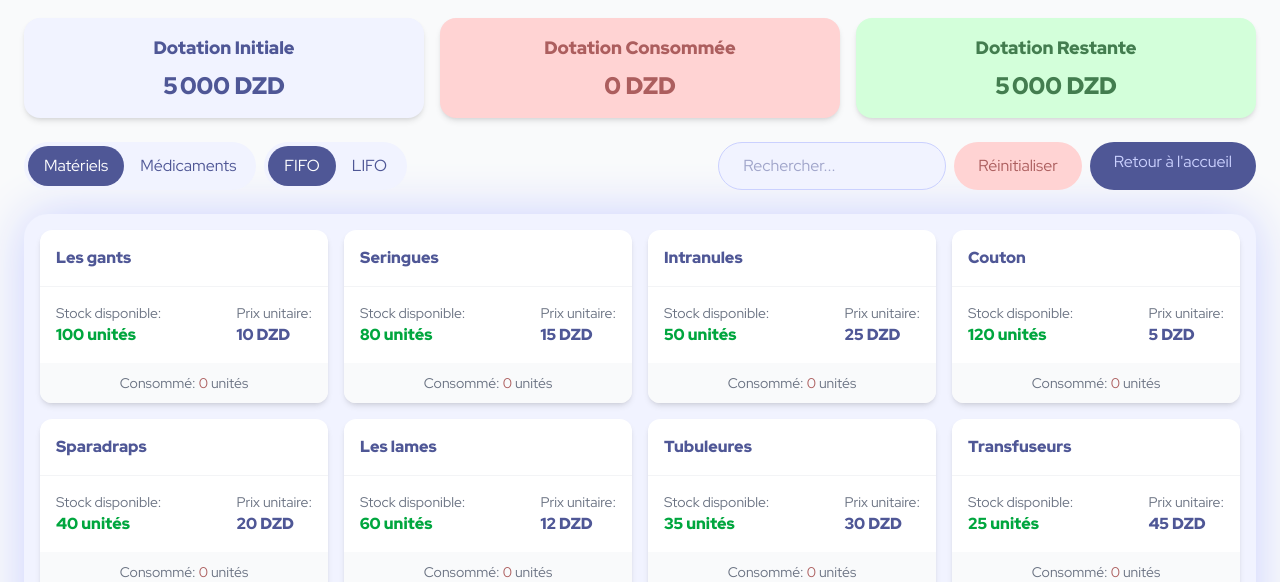
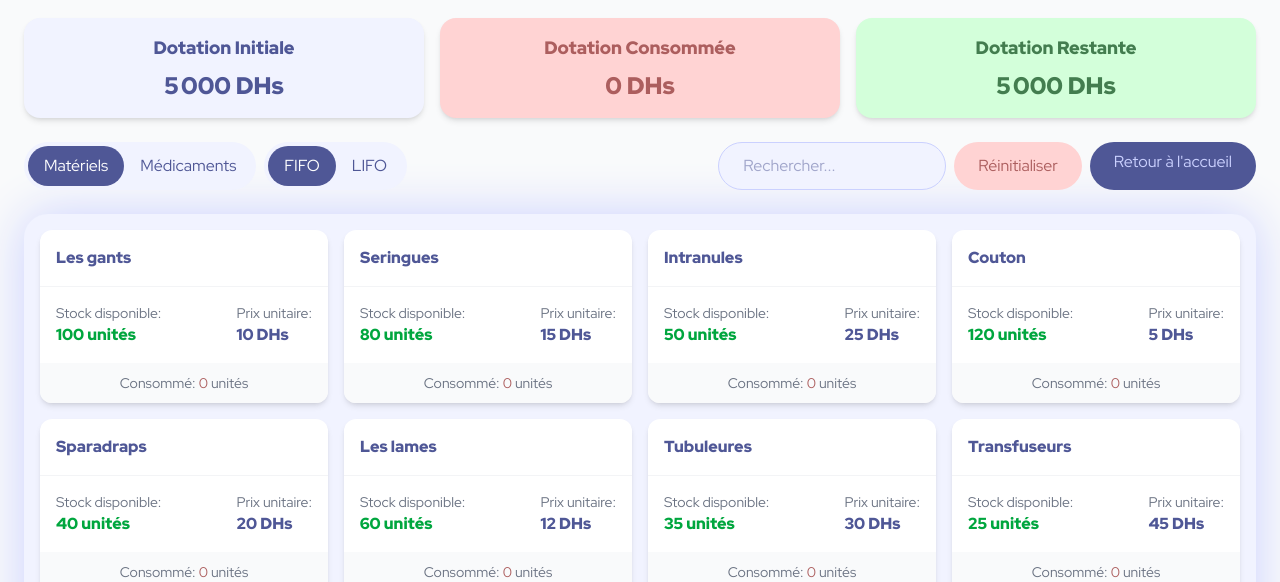
Before and after one commit to PunchArm255/actinurse_app, a React (Vite) app: page /stocks in a window 1280 px wide. Shown: the part 190-772 px from the top of the page. Built offline with nearby package versions, Linux system fonts and the light colour scheme.

Commit message:
unit change in stocks

```diff
--- a/src/pages/Stocks.jsx
+++ b/src/pages/Stocks.jsx
@@ -150,7 +150,7 @@ const Stocks = () => {
 
     // Format number as currency
     const formatCurrency = (amount) => {
-        return amount.toLocaleString('fr-FR') + ' DZD';
+        return amount.toLocaleString('fr-FR') + ' DHs';
     };
 
     const filteredItems = getFilteredItems();
@@ -312,7 +312,7 @@ const Stocks = () => {
                                     </div>
                                     <div>
                                         <p className="text-sm text-gray-500">Prix unitaire:</p>
-                                        <p className="font-semibold text-[#4f5796]">{item.price} DZD</p>
+                                        <p className="font-semibold text-[#4f5796]">{item.price} DHs</p>
                                     </div>
                                 </div>
                                 <div className="bg-gray-50 p-2 text-center">
@@ -351,7 +351,7 @@ const Stocks = () => {
                             </div>
                             <div className="flex justify-between">
                                 <span className="text-gray-500">Prix unitaire:</span>
-                                <span className="font-semibold text-[#4f5796]">{selectedItem.price} DZD</span>
+                                <span className="font-semibold text-[#4f5796]">{selectedItem.price} DHs</span>
                             </div>
                         </div>
 
```
